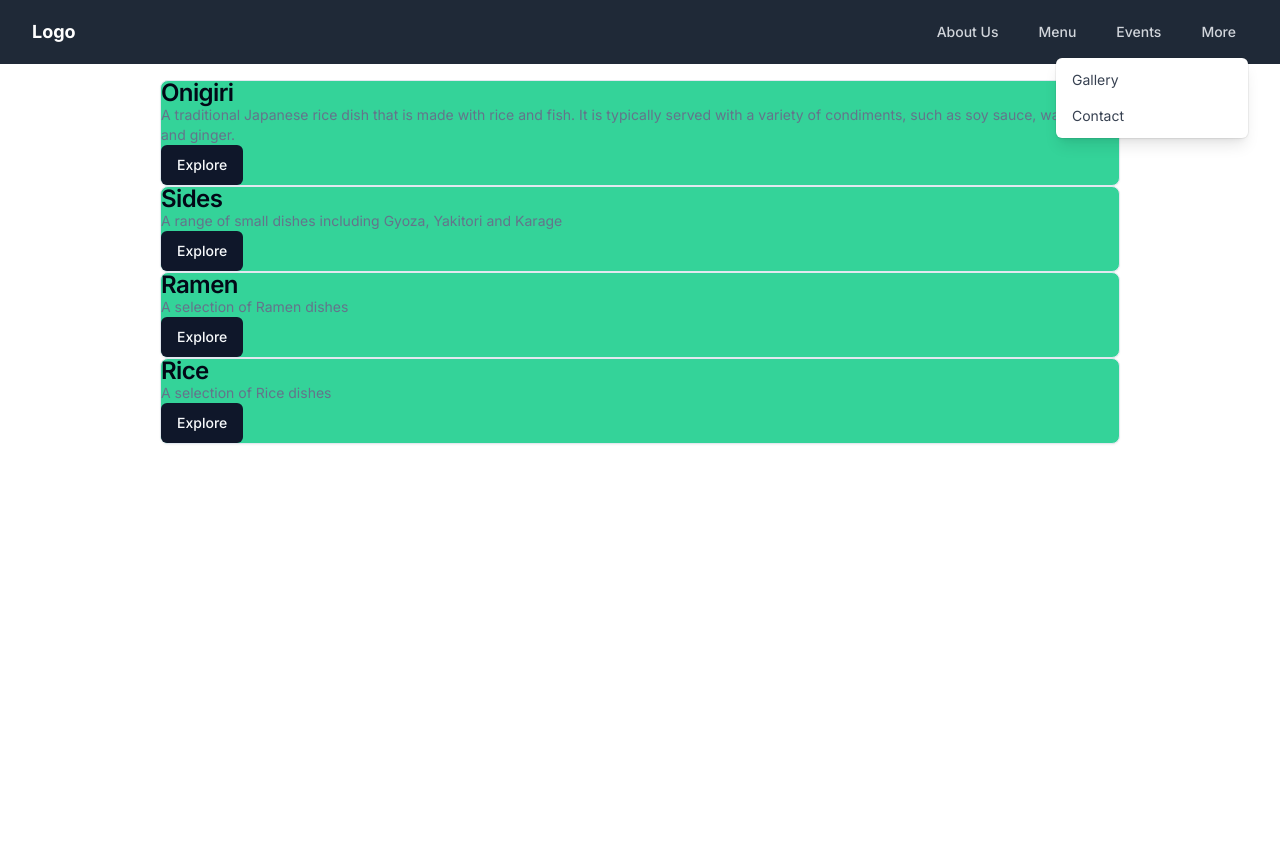
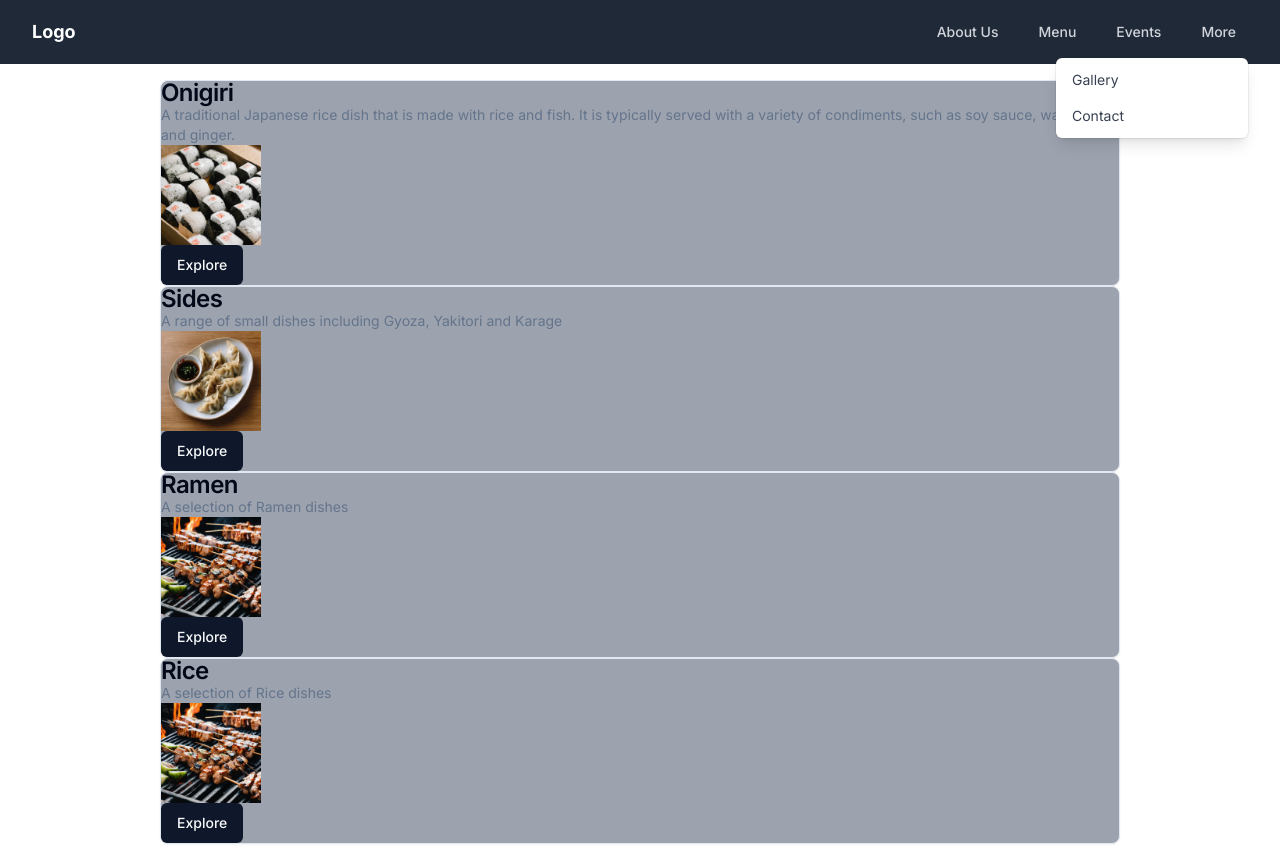
Before and after one commit to Akwei001/Sachi-s-Kitchen, a Next.js app: page /menu in a window 1280 px wide. Shown: the top 846 px of the page. Built offline with nearby package versions, Linux system fonts and the light colour scheme.

Commit message:
card image added

```diff
--- a/src/app/menu/page.tsx
+++ b/src/app/menu/page.tsx
@@ -1,6 +1,7 @@
 import React from 'react'
 import { menu } from '@/data'
 import Link from 'next/link'
+import Image from 'next/image'
 import { Card,
   CardContent,
   CardDescription,
@@ -13,16 +14,26 @@ const MenuPage = () => {
   return (
     <div className='p-4 lg:px-20 xl:px-40 h-[100vh] md:h-[100vh]flex flex-col md:flex-row items-center'>
      {menu.map(category => (
-     <Card key={category.id} className='bg-emerald-400'>
+
+      <Card
+      key={category.id} className='bg-gray-400'>
       <CardTitle>
         {category.title}
       </CardTitle>
       <CardDescription>
         {category.desc}
+      </CardDescription>
+      <Image className=''
+        src={category.img}
+        alt='a photo of gyoza'
+        width={100}
+        height={100}/>
+      <Link href={category.slug} >
+        <Button>Explore</Button>
+      </Link>
 
-      </CardDescription>
-        <Button>Explore</Button>
      </Card>
+
       ))}
 
     </div>
```
